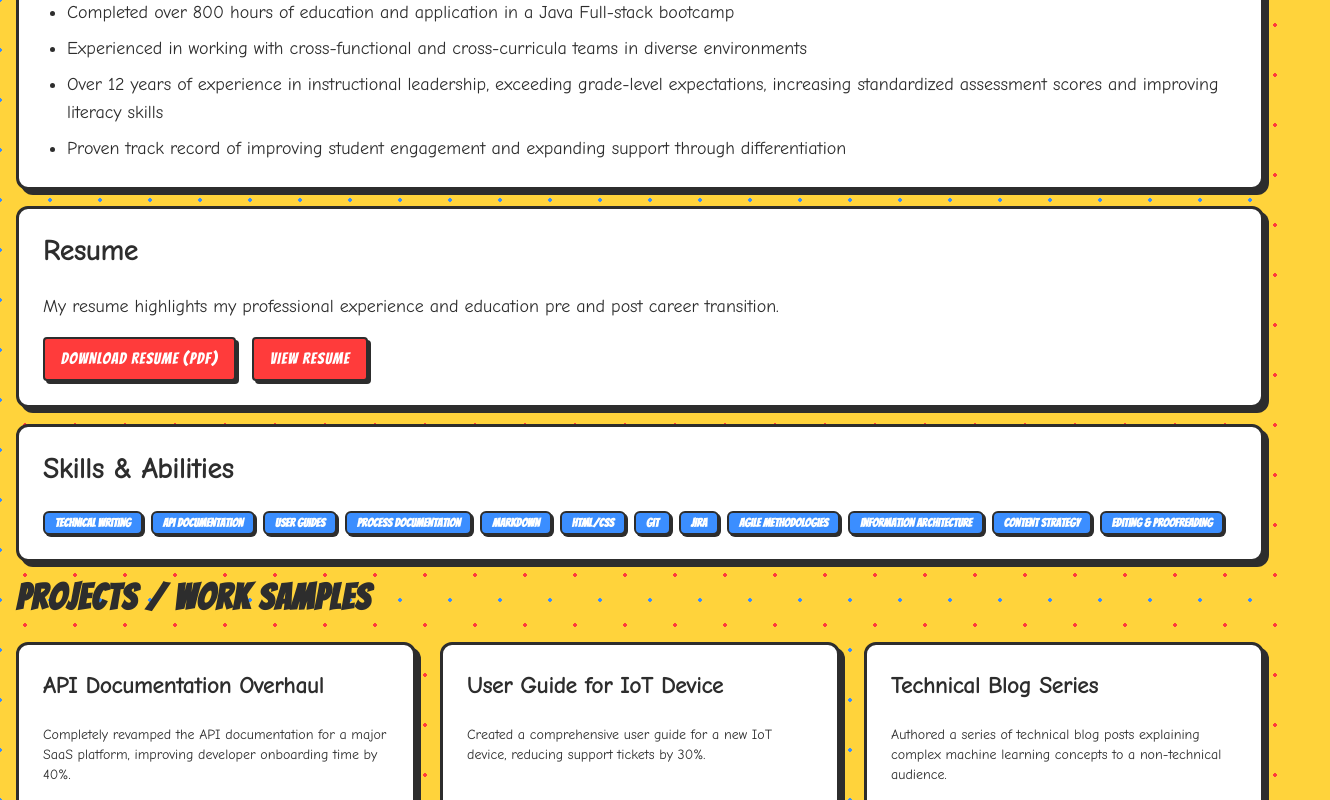
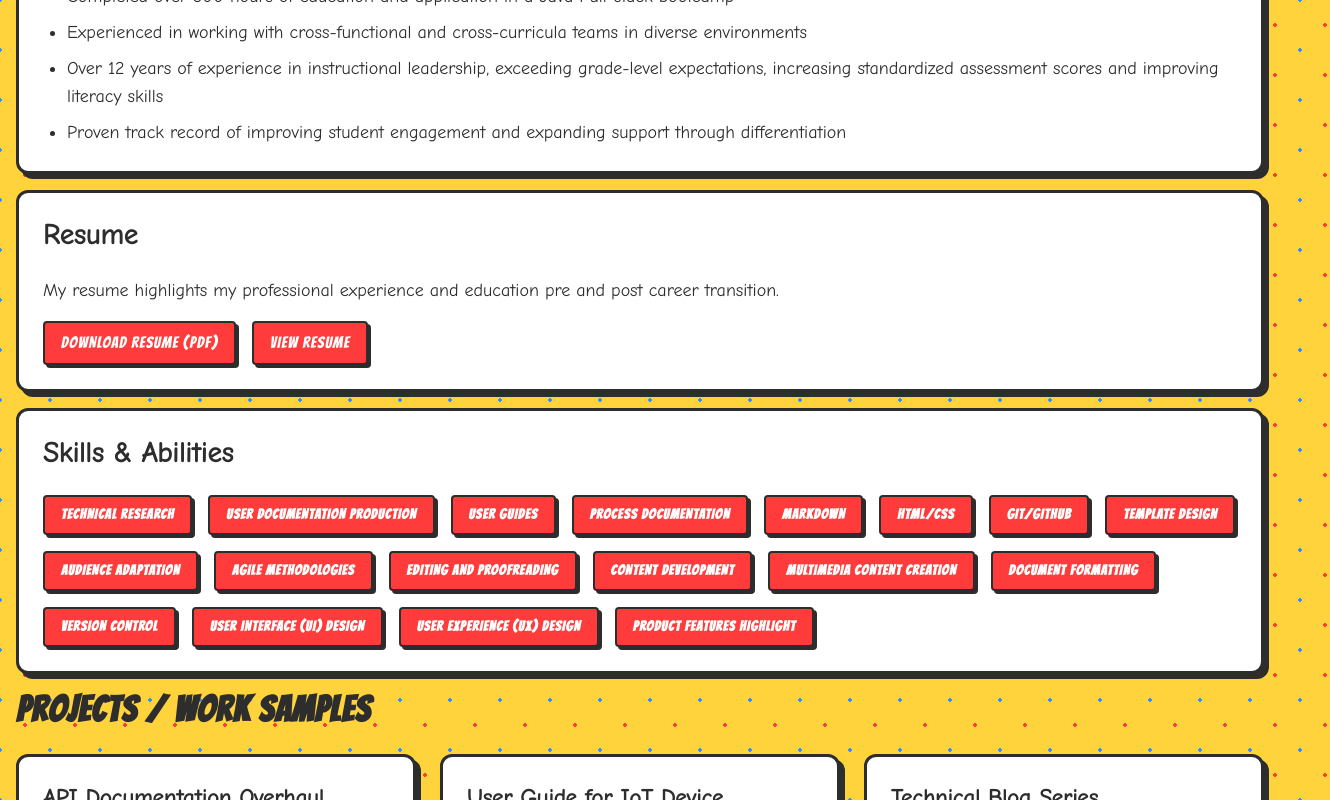
Before and after one commit to haldanek/projects-landing-page, a Next.js app in the folder my-portfolio/: page / in a window 1280 px wide. Shown: the part 2000-2800 px from the top of the page, 1330 px wide, since content can reach past the window. Built offline with nearby package versions, Linux system fonts and the light colour scheme.

Commit message:
fix: fixed headshot and menu buttons

```diff
--- a/my-portfolio/src/components/Header.tsx
+++ b/my-portfolio/src/components/Header.tsx
@@ -1,6 +1,7 @@
 'use client';
 
 import { useState } from 'react';
+import Image from 'next/image';
 import Link from 'next/link';
 import { Button } from '@/components/ui/button';
 import { Menu } from 'lucide-react';
@@ -23,43 +24,30 @@ const Header = () => {
   return (
     <header className='sticky top-0 z-50 bg-comic-yellow/80 backdrop-blur-md supports-[backdrop-filter]:bg-comic-yellow/60 comic-border mb-8'>
       <nav className='container mx-auto px-4 py-4 flex justify-between items-center'>
-        {/* Left side container with image + title */}
+        {/* Left side: image + title */}
         <div className='flex items-center space-x-4'>
-          {/* Image container */}
-          <div className='w-16 h-16 rounded-full border-4 border-yellow-400 overflow-hidden'>
-            <img
+          <div className='relative w-12 h-12 rounded-full border-4 border-red-500 overflow-hidden shadow-md'>
+            <Image
               src='/images/headshot.png'
               alt='Headshot'
-              className='w-full h-full object-cover'
+              fill
+              className='object-cover'
             />
           </div>
-
-          {/* Page title (not a link anymore) */}
-          <h1 className='text-5xl font-extrabold text-comic-red'>
+          <h1 className='text-4xl font-extrabold text-comic-red'>
             Kimberlee Haldane
           </h1>
         </div>
 
         {/* Desktop Menu */}
-        <div className='hidden md:flex space-x-4 text-xl'>
+        <div className='hidden md:flex gap-2'>
           {menuItems.map((item) => (
-            <Link key={item.name} href={item.href}>
-              <Button
-                variant='ghost'
-                className='
-                  bg-comic-red
-                  text-white
-                  font-bold
-                  border border-black
-                  hover:bg-red-700
-                  transition-colors
-                  rounded-full
-                  px-4 py-2
-                  text-xl
-                '
-              >
-                {item.name}
-              </Button>
+            <Link
+              key={item.name}
+              href={item.href}
+              className='bg-red-600 text-white font-semibold text-sm px-4 py-2 rounded-full hover:bg-yellow-400 hover:text-black border border-black transition-colors duration-200 shadow-md'
+            >
+              {item.name}
             </Link>
           ))}
         </div>
@@ -74,29 +62,17 @@ const Header = () => {
         </Button>
       </nav>
 
-      {/* Mobile Dropdown Menu */}
+      {/* Mobile Menu */}
       {isMenuOpen && (
-        <div className='md:hidden px-4 pb-4 space-y-2'>
+        <div className='md:hidden px-4 pb-4 flex flex-col gap-2'>
           {menuItems.map((item) => (
-            <Link key={item.name} href={item.href} onClick={toggleMenu}>
-              <Button
-                variant='ghost'
-                className='
-                  w-full
-                  text-left
-                  bg-comic-red
-                  text-white
-                  font-bold
-                  border border-black
-                  hover:bg-red-700
-                  transition-colors
-                  rounded-full
-                  px-4 py-2
-                  text-xl
-                '
-              >
-                {item.name}
-              </Button>
+            <Link
+              key={item.name}
+              href={item.href}
+              onClick={toggleMenu}
+              className='bg-red-600 text-white font-semibold text-sm px-4 py-2 rounded-full hover:bg-yellow-400 hover:text-black border border-black transition-colors duration-200 shadow-md'
+            >
+              {item.name}
             </Link>
           ))}
         </div>
--- a/my-portfolio/src/components/Skills.tsx
+++ b/my-portfolio/src/components/Skills.tsx
@@ -1,40 +1,67 @@
-import { Badge } from '@/components/ui/badge'
-import { Card, CardContent, CardHeader, CardTitle } from '@/components/ui/card'
+import { Card, CardContent, CardHeader, CardTitle } from '@/components/ui/card';
+
+const skillDescriptions: { [key: string]: string } = {
+  'Technical Research':
+    'Investigating technical concepts to inform documentation and development.',
+  'User Documentation Production':
+    'Creating guides and manuals tailored for end users.',
+  'User Guides':
+    'Step-by-step instructions to help users understand product features.',
+  'Process Documentation':
+    'Recording and explaining workflows for consistent operations.',
+  Markdown: 'Lightweight markup language used for formatting documentation.',
+  'HTML/CSS': 'Languages for structuring and styling web content.',
+  'Git/GitHub':
+    'Version control system and collaboration platform for developers.',
+  'Template Design': 'Creating reusable layouts for documents or applications.',
+  'Audience Adaptation':
+    'Customizing content based on the knowledge level of the reader.',
+  'Agile Methodologies':
+    'Iterative development processes that promote flexibility and collaboration.',
+  'Editing and Proofreading':
+    'Reviewing documents for clarity, grammar, and accuracy.',
+  'Content Development':
+    'Planning and writing content for digital or print media.',
+  'Multimedia Content Creation':
+    'Combining visuals, text, and audio for interactive content.',
+  'Document Formatting':
+    'Organizing text, images, and styles to improve readability.',
+  'Version Control': 'Tracking changes to source code and documents.',
+  'User Interface (UI) Design':
+    'Designing the visual elements users interact with.',
+  'User Experience (UX) Design':
+    'Improving how users experience a product or system.',
+  'Product Features Highlight': 'Showcasing key features that benefit users.',
+};
 
 const Skills = () => {
-  const skills = [
-    'Technical Writing',
-    'API Documentation',
-    'User Guides',
-    'Process Documentation',
-    'Markdown',
-    'HTML/CSS',
-    'Git',
-    'JIRA',
-    'Agile Methodologies',
-    'Information Architecture',
-    'Content Strategy',
-    'Editing & Proofreading',
-  ]
+  const skills = Object.keys(skillDescriptions);
 
   return (
-    <section id="skills" className="scroll-mt-16">
-      <Card className="comic-card">
+    <section id='skills' className='scroll-mt-16'>
+      <Card className='comic-card'>
         <CardHeader>
-          <CardTitle className="text-3xl text-comic-purple">Skills & Abilities</CardTitle>
+          <CardTitle className='text-3xl text-comic-purple'>
+            Skills & Abilities
+          </CardTitle>
         </CardHeader>
         <CardContent>
-          <div className="flex flex-wrap gap-2">
+          <div className='flex flex-wrap gap-4'>
             {skills.map((skill, index) => (
-              <Badge key={index} className="comic-badge">
-                {skill}
-              </Badge>
+              <div key={index} className='relative group'>
+                <div className='comic-button bg-red-600 text-white hover:bg-yellow-400 hover:text-black transition-colors duration-200 rounded px-4 py-2 cursor-default text-sm font-semibold shadow-md'>
+                  {skill}
+                </div>
+                <div className='absolute bottom-full left-1/2 transform -translate-x-1/2 mb-2 w-max max-w-xs p-2 bg-black text-white text-sm rounded opacity-0 group-hover:opacity-100 transition-opacity duration-300 z-10 pointer-events-none'>
+                  {skillDescriptions[skill]}
+                </div>
+              </div>
             ))}
           </div>
         </CardContent>
       </Card>
     </section>
-  )
-}
+  );
+};
 
-export default Skills
+export default Skills;
```
